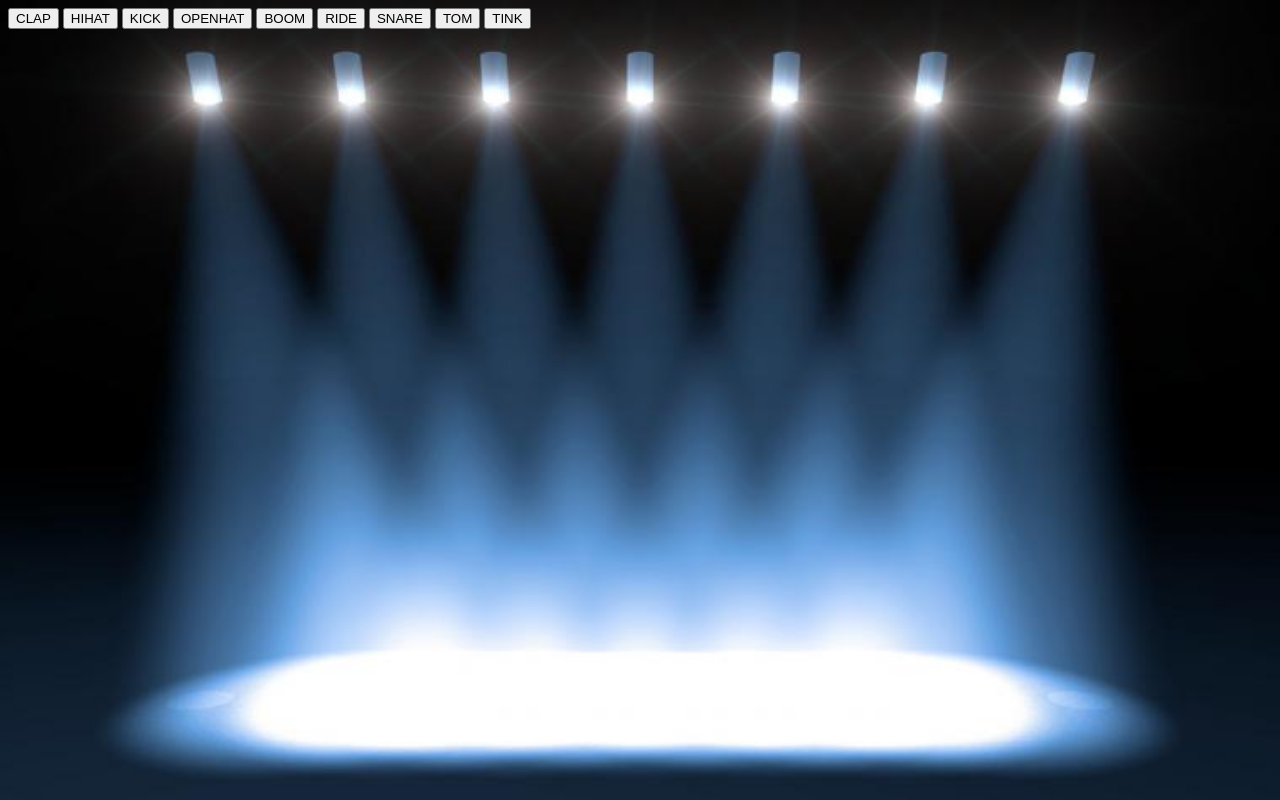
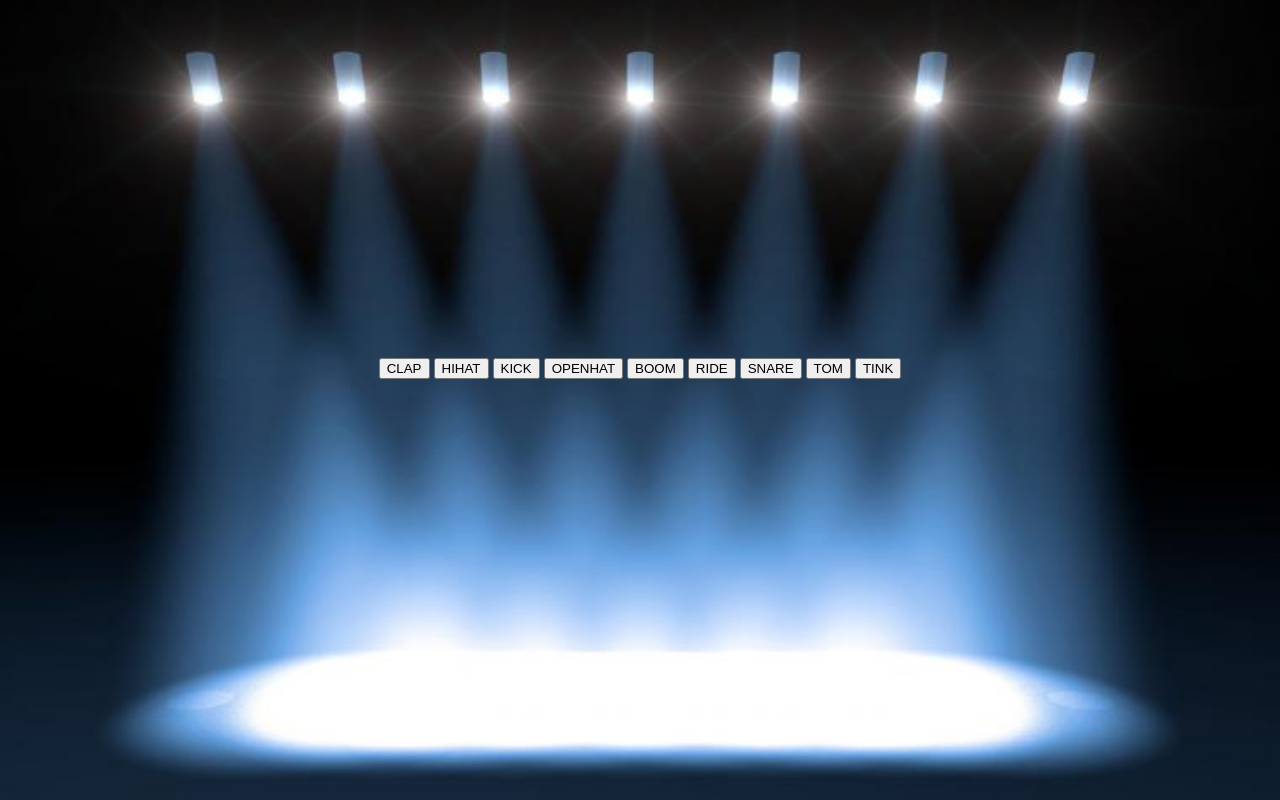
Before and after one commit to Gob-Bob/drum-kit, a plain HTML site: page index.html in a window 1280 px wide. Drawn offline with Linux system fonts and the light colour scheme.

Commit message:
Center buttons

```diff
--- a/style.css
+++ b/style.css
@@ -1,4 +1,8 @@
 body {
     background: url('background.jpg') no-repeat center fixed;
     background-size: 100% 100%;
+    display: flex;
+    align-items: center;
+    justify-content: center;
+    padding: 350px;
 }
```
